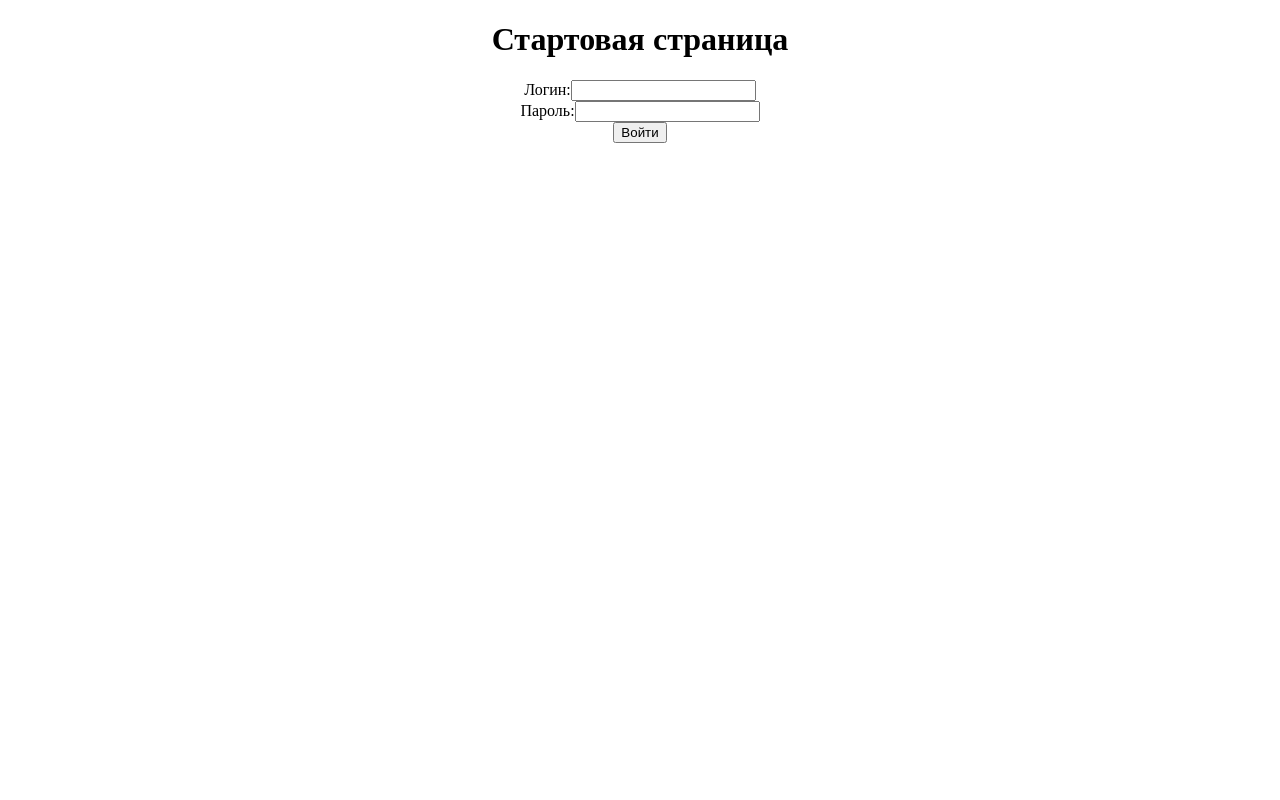
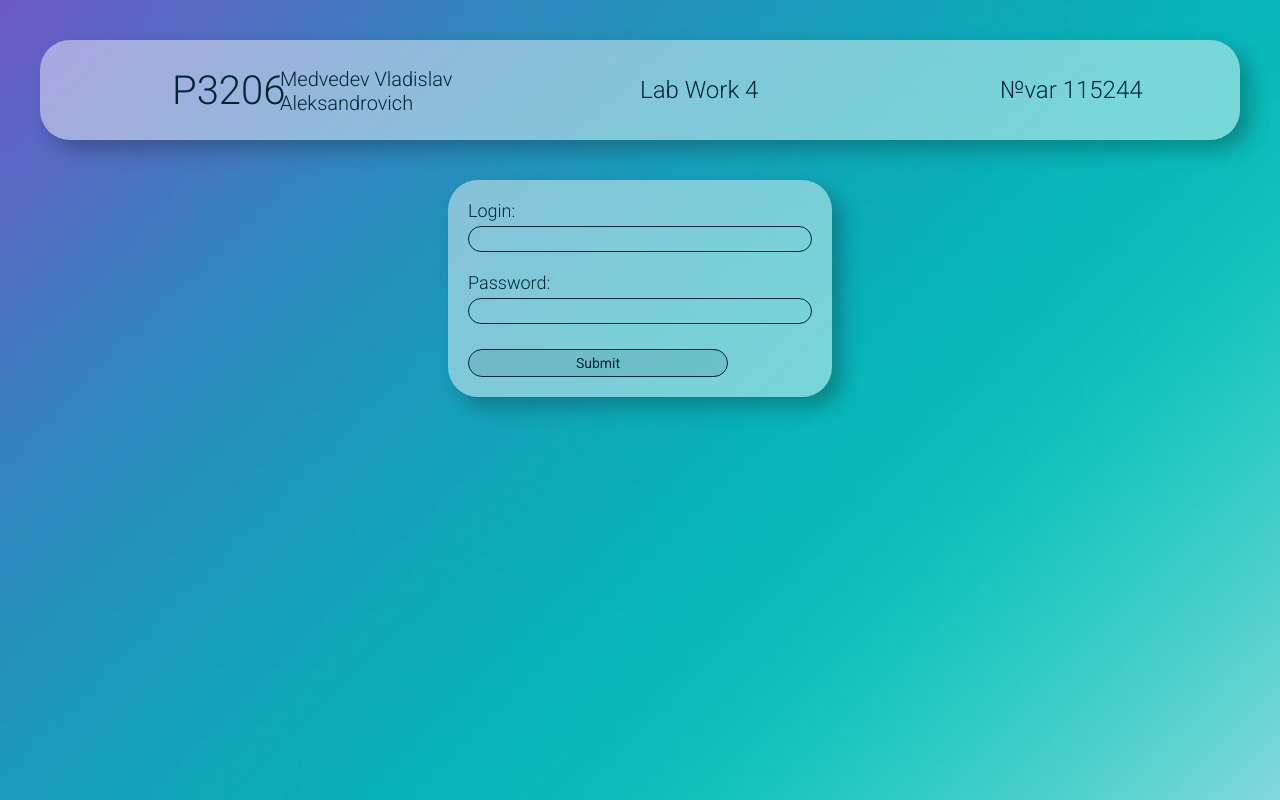
Before and after one commit to medvedev888/Web_4, a Vue app in the folder frontend/: page / in a window 1280 px wide. Built offline with nearby package versions, Linux system fonts and the light colour scheme.

Commit message:
added some styles; updated LoginPage.vue; made some fixes;

```diff
--- a/frontend/src/App.vue
+++ b/frontend/src/App.vue
@@ -6,4 +6,69 @@
 </script>
 
 <style>
+/* import Roboto */
+@import url('https://fonts.googleapis.com/css2?family=Roboto:wght@100;300;400&display=swap');
+
+* {
+  padding: 0;
+  margin: 0;
+  border: 0px;
+  outline: 0;
+  box-sizing: border-box;
+}
+
+body {
+  background-image: url("assets/background.jpg");
+  background-repeat: no-repeat;
+  background-attachment: fixed;
+  background-size: cover;
+  color: #002636;
+  font-size: 24px;
+  font-weight: 300;
+  font-style: normal;
+  font-family: "Roboto", "sans-serif";
+  width: 100%;
+  overflow: auto;
+}
+
+button {
+  padding: 5px;
+  font-weight: 500;
+  font-style: normal;
+  font-family: "Roboto", sans-serif;
+}
+
+.container {
+  border-radius: 30px;
+  box-shadow: 10px 10px 20px 0px rgba(0, 0, 0, 0.25);
+}
+
+.input {
+  display: block;
+  margin-bottom: 10px;
+  padding: 10px;
+  font-weight: 300;
+  font-style: normal;
+  font-family: "Roboto", sans-serif;
+  color: #002636;
+  font-size: 14px;
+  background: rgba(0, 38, 54, 0);
+  width: 260px;
+  height: 26px;
+  border-radius: 30px;
+  border: 1px solid #002636;
+}
+
+.submit_button {
+  margin-top: 5px;
+  position: relative;
+  color: #002636;
+  font-size: 14px;
+  border-radius: 30px;
+  background: rgba(0, 38, 54, 0.1);
+  border: 1px solid #002636;
+  width: 260px;
+  height: auto;
+}
+
 </style>
--- /dev/null
+++ b/frontend/src/components/HeaderComponent.vue
@@ -0,0 +1,59 @@
+<template>
+  <div class="container" id="header">
+    <p class="group">P3206</p>
+    <div class="name">
+      <p>Medvedev Vladislav</p>
+      <p>Aleksandrovich</p>
+    </div>
+    <div class="info">
+      <p>Lab Work 4</p>
+      <p>№var 115244</p>
+    </div>
+  </div>
+</template>
+
+<script>
+</script>
+
+<style scoped>
+
+.group {
+  position: absolute;
+  margin-top: 27px;
+  font-size: 40px;
+  left: 11%;
+}
+
+.name {
+  position: absolute;
+  margin-top: 27px;
+  left: 20%;
+  font-size: 20px;
+}
+
+.info p:nth-child(1) {
+  position: absolute;
+  margin-top: 36px;
+  font-size: 24px;
+  left: 50%;
+}
+
+.info p:nth-child(2) {
+  position: absolute;
+  margin-top: 36px;
+  font-size: 24px;
+  left: 80%;
+}
+
+#header {
+  display: flex;
+  background: rgba(255, 255, 255, 0.45);
+  margin-top: 40px;
+  margin-left: 40px;
+  margin-right: 40px;
+  width: auto;
+  height: 100px;
+  position: relative;
+}
+
+</style>
--- a/frontend/src/components/LoginPage.vue
+++ /dev/null
@@ -1,53 +0,0 @@
-<template>
-  <div class="login-page">
-    <h1>Стартовая страница</h1>
-    <form @submit.prevent="login">
-      <div>
-        <label for="username">Логин:</label>
-        <input id="username" v-model="username" type="text" required />
-      </div>
-      <div>
-        <label for="password">Пароль:</label>
-        <input id="password" v-model="password" type="password" required />
-      </div>
-      <button type="submit">Войти</button>
-    </form>
-  </div>
-</template>
-
-<script>
-import axios from 'axios';
-
-export default {
-  data() {
-    return {
-      username: '',
-      password: '',
-    };
-  },
-  methods: {
-    async login() {
-      try {
-        const response = await axios.post('http://localhost:8080/api/login', {
-          username: this.username,
-          password: this.password,
-        });
-        if (response.data.success) {
-          this.$router.push('/main');
-        } else {
-          alert('Неверные логин или пароль');
-        }
-      } catch (error) {
-        console.error('Ошибка авторизации:', error);
-        alert('Ошибка на сервере');
-      }
-    },
-  },
-};
-</script>
-
-<style scoped>
-.login-page {
-  text-align: center;
-}
-</style>
--- /dev/null
+++ b/frontend/src/pages/LoginPage.vue
@@ -0,0 +1,81 @@
+<template>
+  <div class="login_page">
+    <Header></Header>
+    <div class="container login_container">
+      <form @submit.prevent="login">
+        <div>
+          <label for="username">Login:</label>
+          <input id="username" class="input" v-model="username" type="text" required />
+        </div>
+        <div>
+          <label for="password">Password:</label>
+          <input id="password" class="input" v-model="password" type="password" required />
+        </div>
+        <button class="button submit_button" type="submit">Submit</button>
+      </form>
+    </div>
+  </div>
+</template>
+
+<script>
+import axios from 'axios';
+import Header from '@/components/HeaderComponent.vue'
+
+export default {
+  components: {
+    Header
+  },
+  data() {
+    return {
+      username: '',
+      password: '',
+    };
+  },
+  methods: {
+    async login() {
+      try {
+        // TODO: need to change the url
+        const response = await axios.post('http://localhost:8080/api/login', {
+          username: this.username,
+          password: this.password,
+        });
+        if (response.data.success) {
+          this.$router.push('/main');
+        } else {
+          alert('Неверные логин или пароль');
+        }
+      } catch (error) {
+        console.error('Ошибка авторизации:', error);
+        alert('Ошибка на сервере');
+      }
+    },
+  },
+};
+</script>
+
+<style scoped>
+  .login_page {
+    flex-direction: column;
+    justify-content: center;
+    align-items: center;
+  }
+
+  .login_container {
+    font-size: 18px;
+    background: rgba(255, 255, 255, 0.45);
+    margin-top: 40px;
+    margin-left: 35%;
+    margin-right: 35%;
+    width: auto;
+    height: auto;
+    position: relative;
+    padding: 20px;
+  }
+
+  .input {
+    margin-top: 5px;
+    margin-bottom: 20px;
+    width: 100%;
+    position: relative;
+  }
+</style>
--- a/frontend/src/router.js
+++ b/frontend/src/router.js
@@ -1,6 +1,6 @@
 import { createRouter, createWebHistory } from 'vue-router';
-import LoginPage from './components/LoginPage.vue';
-import MainPage from './components/MainPage.vue';
+import LoginPage from './pages/LoginPage.vue';
+import MainPage from './pages/MainPage.vue';
 
 const routes = [
     { path: '/', component: LoginPage },  // Стартовая страница
```
Also changed, not shown: frontend/src/assets/background.jpg (added), frontend/src/pages/MainPage.vue (renamed from frontend/src/components/MainPage.vue).
